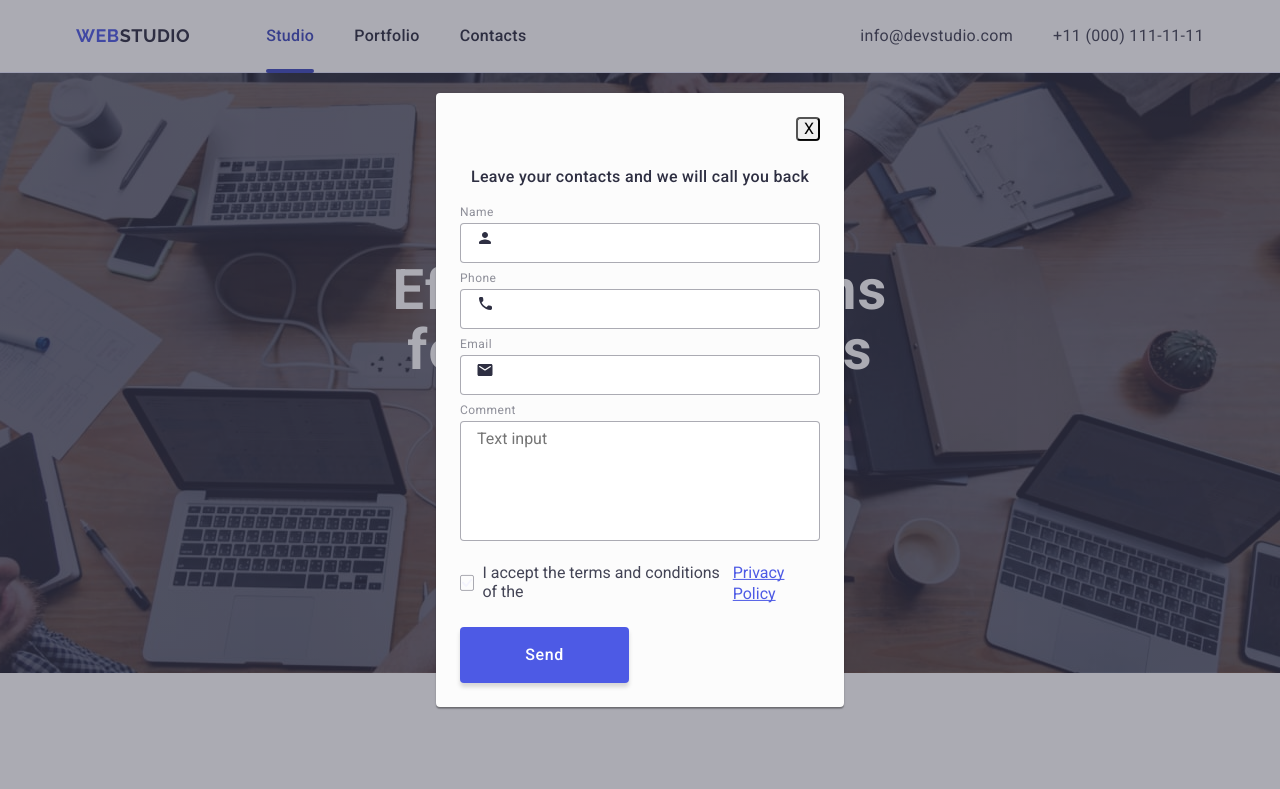
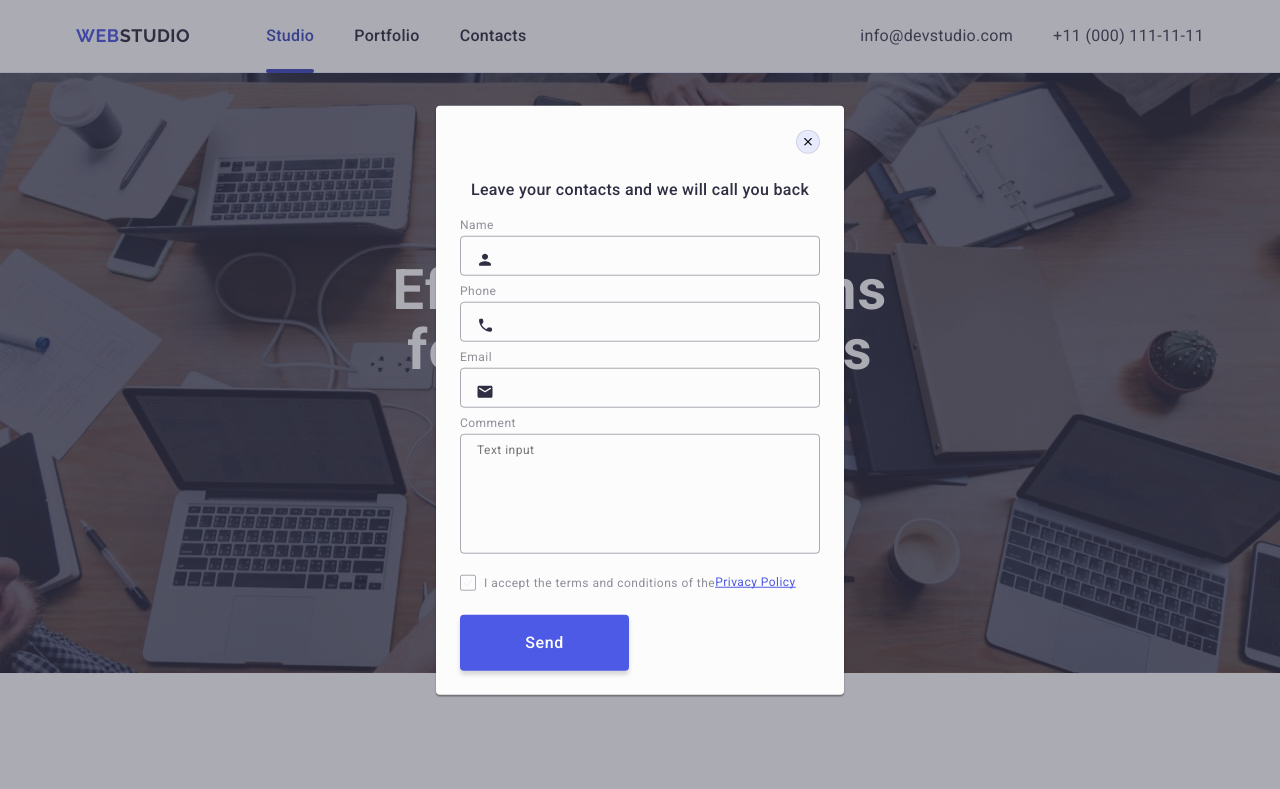
Before and after one commit to MarynaShep/goit-markup-hw-05, a plain HTML site: page index.html in a window 1280 px wide. Shown: the top 789 px of the page. Drawn offline with nearby package versions, Linux system fonts and the light colour scheme.

Commit message:
hw5 add3

```diff
--- a/css/styles.css
+++ b/css/styles.css
@@ -493,6 +493,8 @@ button {
   background-color: rgba(46, 47, 66, 0.4);
   width: 100%;
   height: 100%;
+  transition: opacity 250ms cubic-bezier(0.4, 0, 0.2, 1),
+    visibility 250ms cubic-bezier(0.4, 0, 0.2, 1);
 }
 
 .modal {
@@ -507,6 +509,9 @@ button {
   left: 50%;
   transform: translate(-50%, -50%);
   padding: 24px;
+  transition: transform 250ms cubic-bezier(0.4, 0, 0.2, 1);
+  padding: 72px 24px 24px 24px;
+  margin-bottom: 8px;
 }
 
 .modal-close {
@@ -516,6 +521,25 @@ button {
   display: block;
   margin-left: auto;
   margin-bottom: 24px;
+  position: absolute;
+  border-radius: 50%;
+  top: 24px;
+  right: 24px;
+  display: flex;
+  align-items: center;
+  justify-content: center;
+  background-color: #e7e9fc;
+  border: 1px solid rgba(0, 0, 0, 0.1);
+  padding: 0;
+  transition: background-color 250ms cubic-bezier(0.4, 0, 0.2, 1),
+    border 250ms cubic-bezier(0.4, 0, 0.2, 1);
+}
+
+.modal-close:hover,
+.modal-close:focus {
+  background-color: #404bbf;
+  border: none;
+  fill: #fff;
 }
 
 .modal-title {
@@ -535,13 +559,17 @@ button {
   height: 40px;
   margin-bottom: 8px;
   outline: transparent;
+  width: 100%;
+  background-color: transparent;
+  padding-left: 38px;
+  transition: border-color 250ms cubic-bezier(0.4, 0, 0.2, 1);
 }
 
-.modal-input:active {
-  border: 1px solid #4d5ae5;
+.modal-input:focus {
+  border-color: #4d5ae5;
 }
 
-.modal-input:active + .modal-img {
+.modal-input:focus + .modal-img {
   fill: #4d5ae5;
 }
 
@@ -561,6 +589,7 @@ button {
   left: 16px;
   top: 50%;
   transform: translateY(-50%);
+  transition: fill 250ms cubic-bezier(0.4, 0, 0.2, 1);
 }
 
 .modal-input-wrap {
@@ -575,6 +604,18 @@ button {
   padding: 8px 16px;
   resize: none;
   margin-bottom: 16px;
+  width: 100%;
+  font-size: 12px;
+  line-height: 1.17;
+  letter-spacing: 0.04em;
+  color: rgba(46, 47, 66, 0.4);
+  background-color: transparent;
+  outline: transparent;
+  border-color: 250ms cubic-bezier(0.4, 0, 0.2, 1);
+}
+
+.modal-text:focus {
+  border-color: #4d5ae5;
 }
 
 .modal-button {
@@ -591,11 +632,22 @@ button {
   text-align: center;
   color: #fff;
   border: none;
+  display: block;
+  min-width: 169px;
+  cursor: pointer;
+  transition: background-color 250ms cubic-bezier(0.4, 0, 0.2, 1);
 }
 .check-text {
   display: flex;
   align-items: center;
-  margin-bottom: 23px;
+  font-size: 12px;
+  line-height: 1.16667;
+  letter-spacing: 0.04em;
+  color: #8e8f99;
+}
+
+.modal-field {
+  margin-bottom: 24px;
 }
 
 .check-text-span {
@@ -612,12 +664,13 @@ button {
 
 .modal-check:checked + .check-text .check-text-span {
   border-radius: 2px;
+  fill: #f4f4fd;
   background-color: #404bbf;
-  border: 1px solid #404bbf;
+  border: none;
 }
 
 .check-link {
-  line-height: 1.33333;
+  line-height: 1.3;
   text-decoration: underline;
   text-decoration-skip-ink: none;
   color: #4d5ae5;
@@ -652,6 +705,7 @@ button {
   line-height: 2;
   letter-spacing: 0.04em;
   color: #fff;
+  padding-left: 16px;
 }
 
 .footer-input::placeholder {
--- a/index.html
+++ b/index.html
@@ -583,13 +583,15 @@
     </footer>
     <div class="backdrop">
       <div class="modal">
-        <button type="button" class="modal-close">X</button>
-        <h2 class="modal-title">
-          Leave your contacts and we will call you back
-        </h2>
+        <button type="button" class="modal-close">
+          <svg width="8" height="8">
+            <use href="./images/icons.svg#icon-close-black-18dp-2-1"></use>
+          </svg>
+        </button>
+        <p class="modal-title">Leave your contacts and we will call you back</p>
         <form class="modal-form">
+          <label for="user-name" class="modal-label">Name</label>
           <div class="modal-input-wrap">
-            <label for="user-name" class="modal-label">Name</label>
             <input
               type="text"
               name="user-name"
@@ -597,12 +599,12 @@
               required
               id="user-name"
             />
-            <svg class="modal-img" width="18" height="18">
+            <svg class="modal-img" width="18" height="24">
               <use href="./images/icons.svg#icon-person-black-18dp-1"></use>
             </svg>
           </div>
+          <label for="user-tel" class="modal-label">Phone</label>
           <div class="modal-input-wrap">
-            <label for="user-tel" class="modal-label">Phone</label>
             <input
               type="tel"
               name="user-tel"
@@ -614,8 +616,8 @@
               <use href="./images/icons.svg#icon-phone-black-18dp-1"></use>
             </svg>
           </div>
+          <label for="user-email" class="modal-label">Email</label>
           <div class="modal-input-wrap">
-            <label for="user-email" class="modal-label">Email</label>
             <input
               type="email"
               name="user-email"
@@ -627,6 +629,7 @@
               <use href="./images/icons.svg#icon-email-black-18dp-1"></use>
             </svg>
           </div>
+          <div>
             <label for="user-comment" class="modal-label">Comment</label>
             <textarea
               name="user-comment"
@@ -634,21 +637,22 @@
               placeholder="Text input"
               class="modal-text"
             ></textarea>
+          </div>
           <div class="modal-field">
             <input
               type="checkbox"
-              id="privacy"
-              name="privacy"
+              id="user-privacy"
+              name="user-privacy"
               required
               class="modal-check visually-hidden"
             />
-            <label for="privacy" class="check-text">
+            <label for="user-privacy" class="check-text">
               <span class="check-text-span">
                 <svg width="10" height="8" class="modal-check-icon">
                   <use href="./images/icons.svg#icon-Vector"></use>
                 </svg> </span
               >I accept the terms and conditions of the
-              <a href="" class="check-link">Privacy Policy</a></label
+              <a href="" class="check-link"> Privacy Policy</a></label
             >
           </div>
           <button class="modal-button" type="submit">Send</button>
```
Lines whose indentation alone changed are shown as unchanged.
